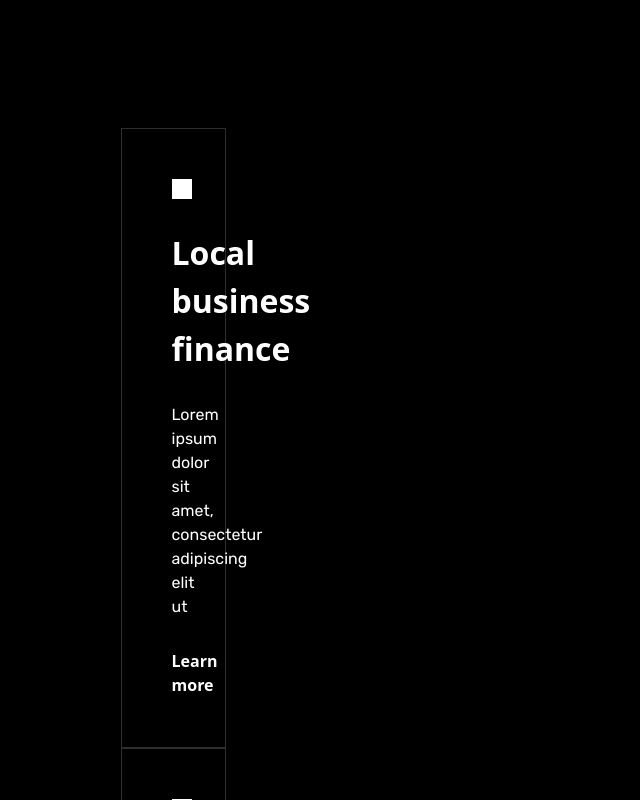
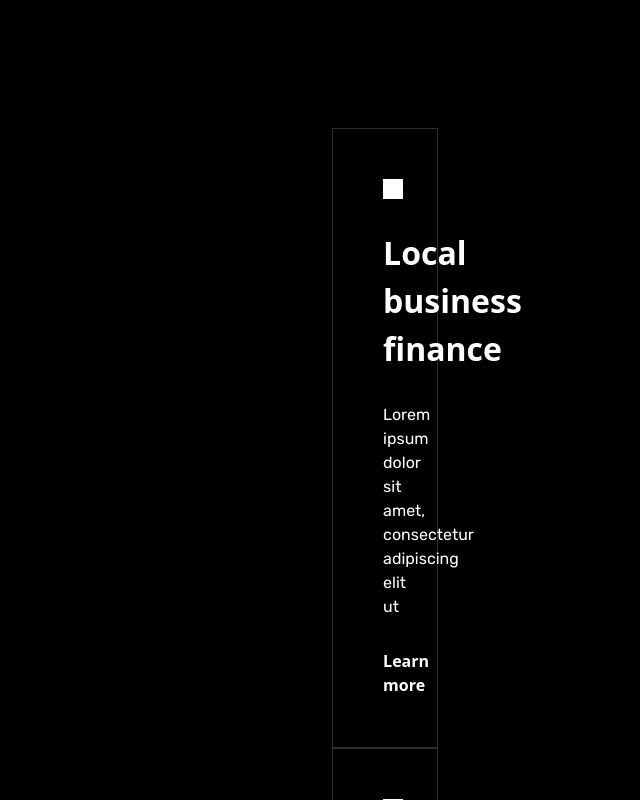
Before and after one commit to KarimElaskary/FinanceX, a React (Vite) app: page / in a window 1280 px wide. Shown: the part 2700-3500 px from the top of the page, without its empty margins (255-895 px from the left). Built offline with nearby package versions, Linux system fonts and the light colour scheme; a web font is replaced by a local one.

Commit message:
First Commit

```diff
--- a/src/components/OurServices.jsx
+++ b/src/components/OurServices.jsx
@@ -53,7 +53,7 @@
         </ul>
       </div>
       <div>
-        <ul className='flex flex-col md:flex-wrap justify-center'>
+        <ul className='flex flex-col md:flex-wrap items-center justify-center'>
           {data2.map((card, i) => (
             <Card2 key={i} img={card.img} title={card.title} />
           ))}
```
